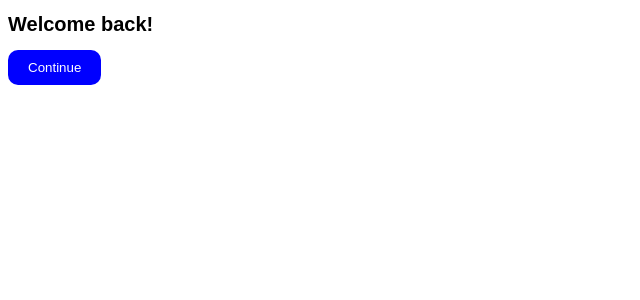
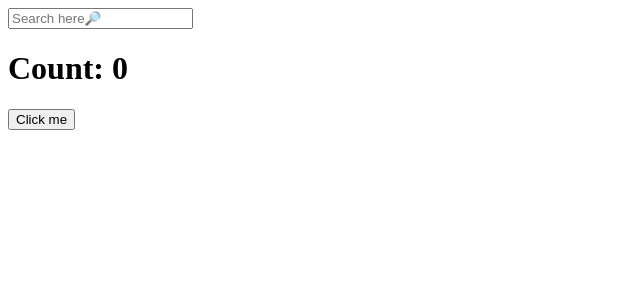
Before and after one commit to Ziihong/study_reactjs, a React (Create React App) app in the folder react-first/: page / in a window 1280 px wide. Shown: the top 300 px of the page, without its empty margins (0-640 px from the left). Built offline with nearby package versions, Linux system fonts and the light colour scheme.

Commit message:
useEffect

```diff
--- a/react-first/src/App.js
+++ b/react-first/src/App.js
@@ -1,11 +1,43 @@
-import Button from "./Button"
-import styles from "./App.module.css"
+
+import {useEffect, useState} from "react";
 
 function App() {
+    const [counter, setCounter] = useState(0);
+    const [keyword, setKeyword] = useState("");
+    const handleClick = () => {
+        setCounter((current) => current+1)
+    };
+    const handleChange = (event) => {
+        setKeyword(event.target.value);
+    }
+
+    // useEffect를 이용하여 해당 코드를 딱 한 번만 실행할 수 있다.
+    useEffect(() => {
+        console.log("CALL THE API AREA . . . // I run only once")
+    }, [])
+
+    // useEffect의 dependencies 인자를 이용하여 특정 state가 변화할 때만 해당 코드를 실행하도록 설정할 수 있다.
+    useEffect(() => {
+        console.log("SEARCH FOR . . . // I run when 'keyword' changes");
+    }, [keyword])
+    useEffect(() => {
+        console.log("Click button . . . // I run when 'counter' changes");
+    }, [counter])
+    useEffect(() => {
+        console.log("I run when 'keyword'&'counter' changes");
+    },[keyword, counter])
+
+
     return (
         <div>
-            <h1 className={styles.title}>Welcome back!</h1>
-            <Button text={"Continue"}></Button>
+            <input
+                value={keyword}
+                onChange={handleChange}
+                type="text"
+                placeholder="Search here🔎"
+            />
+            <h1>Count: {counter}</h1>
+            <button onClick={handleClick}>Click me</button>
         </div>
     );
 }
--- a/react-first/src/Button.js
+++ b/react-first/src/Button.js
@@ -1,17 +1,17 @@
-import PropTypes from "prop-types";
-import styles from "./Button.module.css"
-// create-react-app은 css코드를 javascript 오브젝트로 변환시켜준다. -> 'styles'
-// 'styles' 오브젝트는 안에 btn을 갖고 있다.
-// 그리고 create-react-app은 랜덤하게 class 이름을 만들어낸다.
-
-function Button({text}){
-    return (
-        <button className={styles.btn}>{text}</button>
-    )
-}
-
-Button.propTypes = {
-    text: PropTypes.string.isRequired,
-};
-
-export default Button;
+// import PropTypes from "prop-types";
+// import styles from "./Button.module.css"
+// // create-react-app은 css코드를 javascript 오브젝트로 변환시켜준다. -> 'styles'
+// // 'styles' 오브젝트는 안에 btn을 갖고 있다.
+// // 그리고 create-react-app은 랜덤하게 class 이름을 만들어낸다.
+//
+// function Button({text}){
+//     return (
+//         <button className={styles.btn}>{text}</button>
+//     )
+// }
+//
+// Button.propTypes = {
+//     text: PropTypes.string.isRequired,
+// };
+//
+// export default Button;
```
